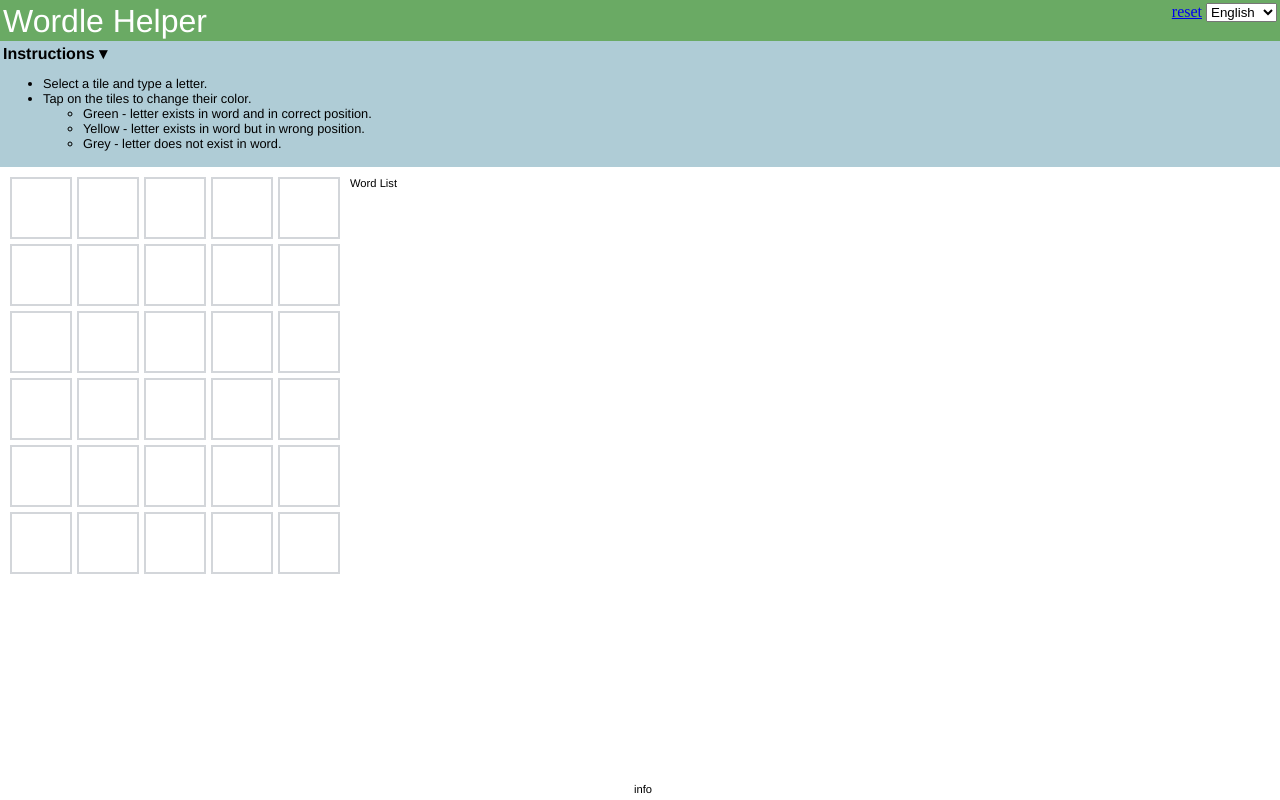
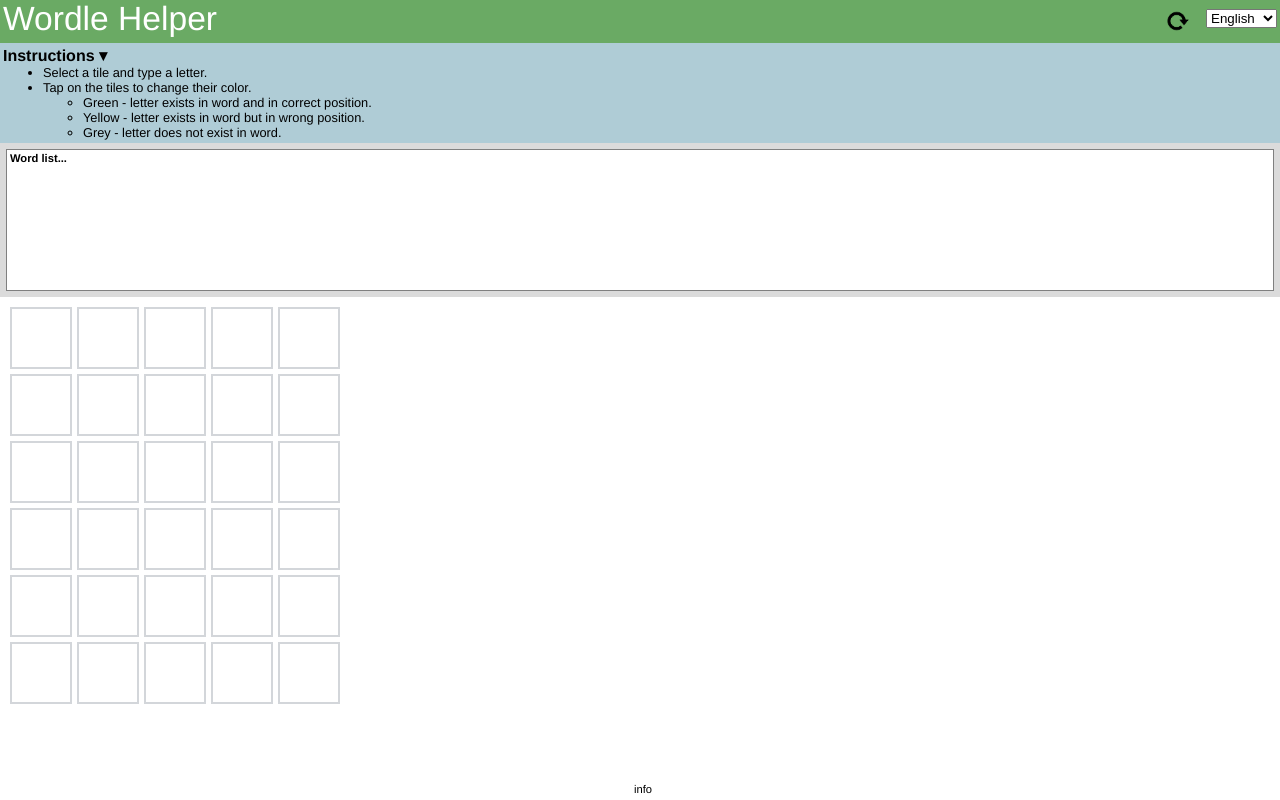
Before and after one commit to xifxor/wordlehelper, a plain HTML site: page public/index.html in a window 1280 px wide. Drawn offline with nearby package versions, Linux system fonts and the light colour scheme.

Commit message:
visual changes

```diff
--- a/public/css/basic.css
+++ b/public/css/basic.css
@@ -32,26 +32,55 @@
 
     #header {
       background-color: #6aaa64;
+      display:block;
+      width: 100%;
+      height:2.7rem;
+    }
 
-      padding:3px;
-      height:2.2rem;
+    #header_left{
+      float:left;
+      padding-left:3px;
+      height:2.7rem;
+
+    }
+    #header_right{
+      float:right;
+      height:2.7rem;
+
 
     }
 
+
+
     #title{
       font-family: 'Clear Sans', 'Helvetica Neue', Arial, sans-serif;
-      font-size: 2.0rem;
       color:white;
-      float:left;
-      display: inline-block;
+      font-size:2.1rem;
+    }
+
+
+    #buttonscontainer {
+      float:right;
+      vertical-align:middle;
+      height:2.7rem;
+    }
+
+    #buttonscontainer img {
+      height:2.6rem;
+      cursor:pointer;
+
     }
 
     #languageselectcontainer {
       float:right;
-      display: inline-block;
-
+      vertical-align:middle;
+      height:2.7rem;
+      padding-top:9px;
+      padding-right:3px;
+      margin: auto;
 
     }
+
 
     #instructioncontainer {
       font-family: 'Clear Sans', 'Helvetica Neue', Arial, sans-serif;
@@ -59,6 +88,17 @@
       background-color: rgb(175, 204, 214);
       padding:3px;
       cursor:pointer;
+
+
+
+    }
+
+    #instructions {
+
+    }
+
+    #instructions ul {
+      margin:0px;
     }
 
     #instructionstitle{
@@ -66,15 +106,6 @@
       font-weight:bold;
     }
 
-
-
-
-    .contentcontainer {
-      display:inline-block;
-      height:400px;
-
-      /*border:solid 1px green;*/
-    }
 
     #gridcontainer {
       float:left;
@@ -94,18 +125,40 @@
 
 
     #wordlistcontainer {
-      float:left;
+
       /*border:solid 1px blue;*/
-      width:160px;
-      margin-left:10px;
+      padding:6px;
       font-family: 'Clear Sans', 'Helvetica Neue', Arial, sans-serif;
       font-size: 0.7rem;
+      background-color:#dbdbdb;
 
     }
 
+    #wordlistscroll {
+      overflow-y: scroll;
+      overflow-x: hidden;
+      height:140px;
+
+      background-color:white;
+      border:solid 1px gray;
+    }
+
+
     #wordlist {
-      overflow-y: scroll;
-      height:400px;
+      direction:ltr;
+      column-count: 5;
+      padding:3px;
+
+    }
+
+    #wordlist h2 {
+        column-span: all;
+        text-align:left;
+        font-family: 'Clear Sans', 'Helvetica Neue', Arial, sans-serif;
+        font-size: 0.7rem;
+        line-height:0.7rem;
+        padding:0px;
+        margin:0px;
     }
 
 
--- a/public/index.html
+++ b/public/index.html
@@ -14,18 +14,24 @@
   <body>
 
     <div id="header">
+      <div id="header_left">
         <div id="title">Wordle Helper</div>
+      </div>
+      <div id="header_right">
         <div id="languageselectcontainer">
-        <a href="#" id="resetLink">reset</a>
           <select id="languageselect">
             <option value="english">English</option>
             <option value="spanish">Spanish</option>
           </select>
+        </div>
+        <div id="buttonscontainer">
+          <img src="img/reset.png" alt="Reset" title="Reset" id="resetLink">
+        </div>
 
 
       </div>
+    </div>
 
-    </div>
     <div id="instructioncontainer">
       <div id="instructionstitle">Instructions ▾</div>
       <div id="instructions">
@@ -41,26 +47,20 @@
       </div>
     </div>
 
+
+
+    <div id="wordlistcontainer">
+      <div id="wordlistscroll">
+        <div id="wordlist"></div>
+      </div>
+    </div>
+
     <div id="problems"></div>
 
+    <div id="gridcontainer">
 
-    <div class="contentcontainer">
-
-      <div id="gridcontainer">
       <div id="grid"></div>
     </div>
-
-      <div id="wordlistcontainer">
-        <div id="status">Word List</div>
-        <div id="wordlist"></div>
-      </div>
-
-    </div>
-
-
-        <br><br><br>
-
-
 
 
     <div id="footer">
--- a/public/script/wordlehelper.js
+++ b/public/script/wordlehelper.js
@@ -36,9 +36,11 @@
     let strDictionaryPath = 'dics/english_5_letter.txt';
     let lettersPerWord = 5;
     let wordRows = 6;
+    let defaultWordListMessage = "<h2>Word list...</h2>";
 
 
-
+    //set default wordlist message
+    $('#wordlist').html( defaultWordListMessage );
 
     //create tiles
     // css grid appears to populate vertically.
@@ -54,6 +56,16 @@
       }
 
     }
+
+    function resetAll(){
+      $('#wordlist').html( defaultWordListMessage );
+      $('.tile').val("")
+                .removeClass()
+                .addClass('tile tile_empty');
+      $('#problems').html("");
+      $('#tile-0-0').focus();
+    }
+
 
     //load default dictionary
     dictionary.load(strDictionaryPath);
@@ -82,29 +94,16 @@
           //load the new dictionray
           dictionary.load(strNewDictionaryPath);
 
-          //reset tiles
-          $('.tile').val("")
-                    .removeClass()
-                    .addClass('tile tile_empty');
-          $('#status').html("Dictionary loaded");
-          $('#wordlist').html("");
+          //reset board
+          resetAll();
 
-        }else{
-          //no change to dictionary
         }
 
     });
 
 
     //click the reset link
-    $('#resetLink').click(function(){
-      $('.tile').val("")
-                .removeClass()
-                .addClass('tile tile_empty');
-      $('#wordlist').html("");
-      $('#problems').html("");
-      $('#status').html("Word suggestions:");
-    });
+    $('#resetLink').click(function(){ resetAll(); });
 
 
     //select tile (and change tile mode)
@@ -130,12 +129,6 @@
     $('#instructionstitle').click(function(){
       $("#instructions").toggle("slow");
     });
-
-
-    $('.tile').on('keyup input', function(e){
-
-    });
-
 
 
     //keystrokes on tiles
@@ -335,8 +328,7 @@
       }).length;
 
       if (nonEmptyCount <= 0){
-        $("#status").html( "Word list:"  );
-        $("#wordlist").html( "" );
+        $("#wordlist").html( defaultWordListMessage );
         $("#problems").html( "" );
 
         return;
@@ -409,8 +401,6 @@
         console.log("Filtering for present letters")
         arrFilteredWords = arrFilteredWords.filter(function(word){
           return arrPresentLetters.every(function(letter){
-              // r = word.toLowerCase().indexOf(letter.toLowerCase()) != -1;
-              //console.log("checking letter " + letter + " against " + word + " result " + r);
               return word.toLowerCase().indexOf(letter.toLowerCase()) != -1;
               }
           );
@@ -502,6 +492,7 @@
         arrNotPresentLetters = arrNotPresentLetters.filter( (x) => {
           return !arrPresentAndCorrectLettersSet.has(x);
         });
+
         console.log('not-present letters after removing present and correct letters: ' + arrNotPresentLetters.join(","));
 
 
@@ -537,7 +528,7 @@
       //   not-present letters that are also marked as  present (arrNotPresentLetters contains any of arrPresentLetters)
       //   not-present letters that are also marked as correct  letters (arrNotPresentLetters contains any of arrCorrectLetters)
       //   differing correct letters in a single column (any arrCorrectSets  has length > 1)
-      errorText = "";
+      let errorText = "";
       for(var col=0; col<lettersPerWord; col++){
         if (arrCorrectSets[col].length > 1){
           if (checkArrayEqualElements(arrCorrectSets[col]) == false){
@@ -553,12 +544,9 @@
       }
 
 
-
-
-
       //Display results
-      $("#status").html( "Found " + arrFilteredWords.length + " words:"  );
-      $("#wordlist").html( arrFilteredWords.join("<br>") );
+      //$("#status").html( "Found " + arrFilteredWords.length + " words:"  );
+      $("#wordlist").html( "<h2>Found " + arrFilteredWords.length + " words...</h2>" + arrFilteredWords.join("<br>") );
       $("#problems").html( errorText );
     }
 
```
Also changed, not shown: public/img/reset.png (added). Lines whose indentation alone changed are shown as unchanged.
